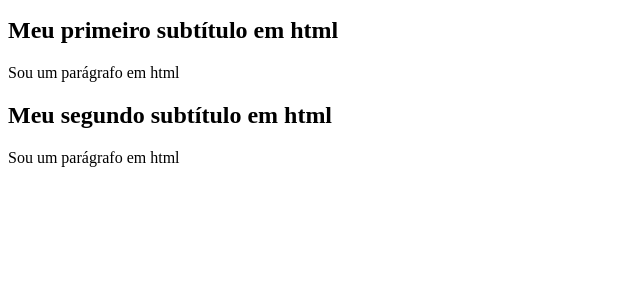
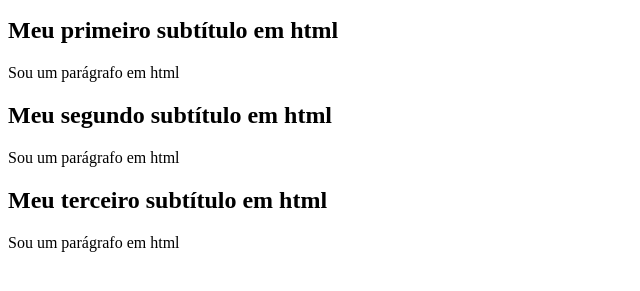
Before and after one commit to F1rstk/PrjtHelloWorldGift, a plain HTML site: page index.html in a window 1280 px wide. Shown: the part 87-378 px from the top of the page, without its empty margins (0-640 px from the left). Drawn offline with Linux system fonts and the light colour scheme.

Commit message:
Adicionado o terceiro subtitulo

```diff
--- a/index.html
+++ b/index.html
@@ -8,7 +8,8 @@
 <p> Sou um  parágrafo em html </p>
 <h2> Meu segundo subtítulo em html</h2>
 <p> Sou um  parágrafo em html </p>
-
+<h2> Meu terceiro subtítulo em html</h2>
+<p> Sou um  parágrafo em html </p>
 
 </body>
 </html>
```
